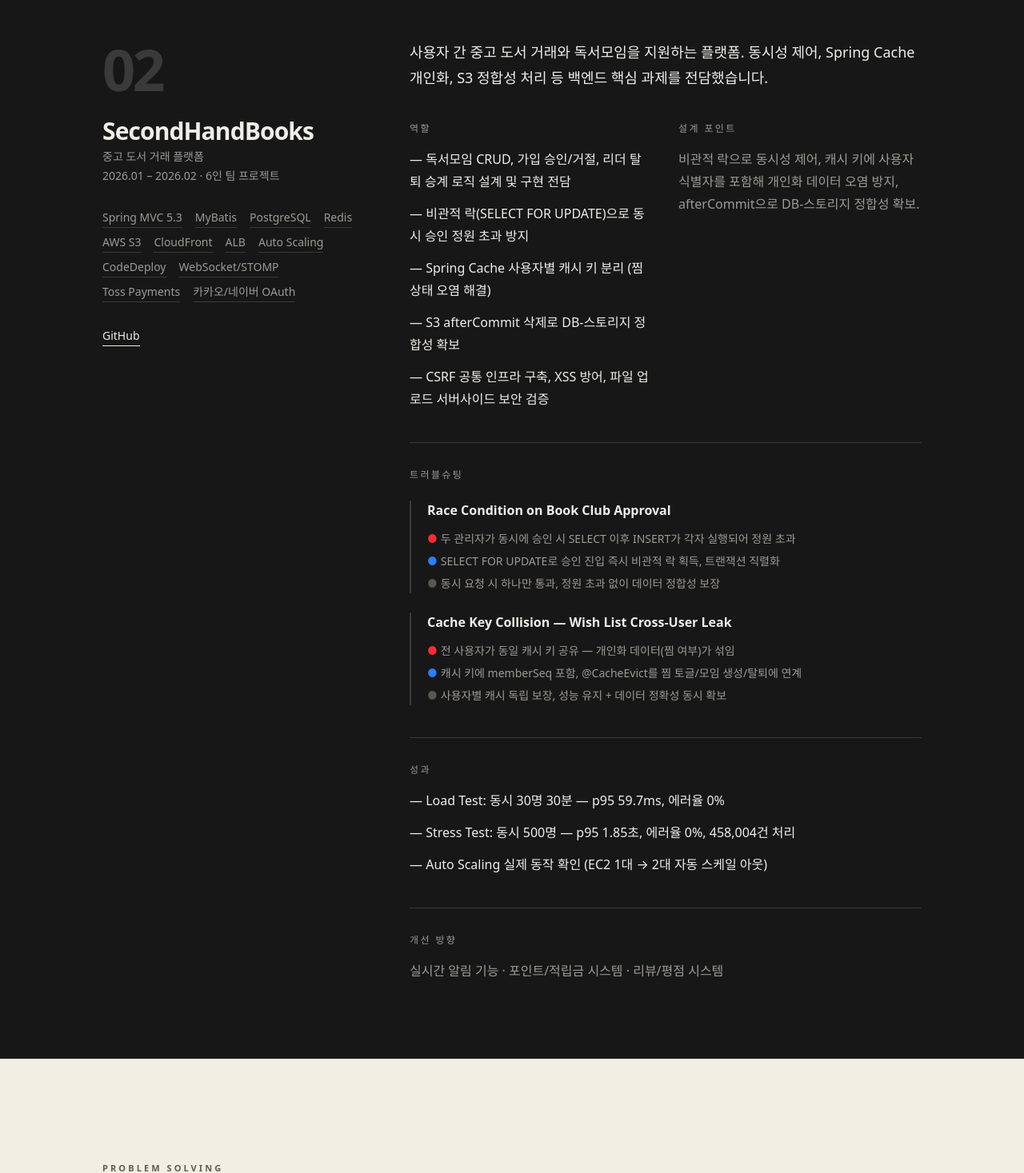
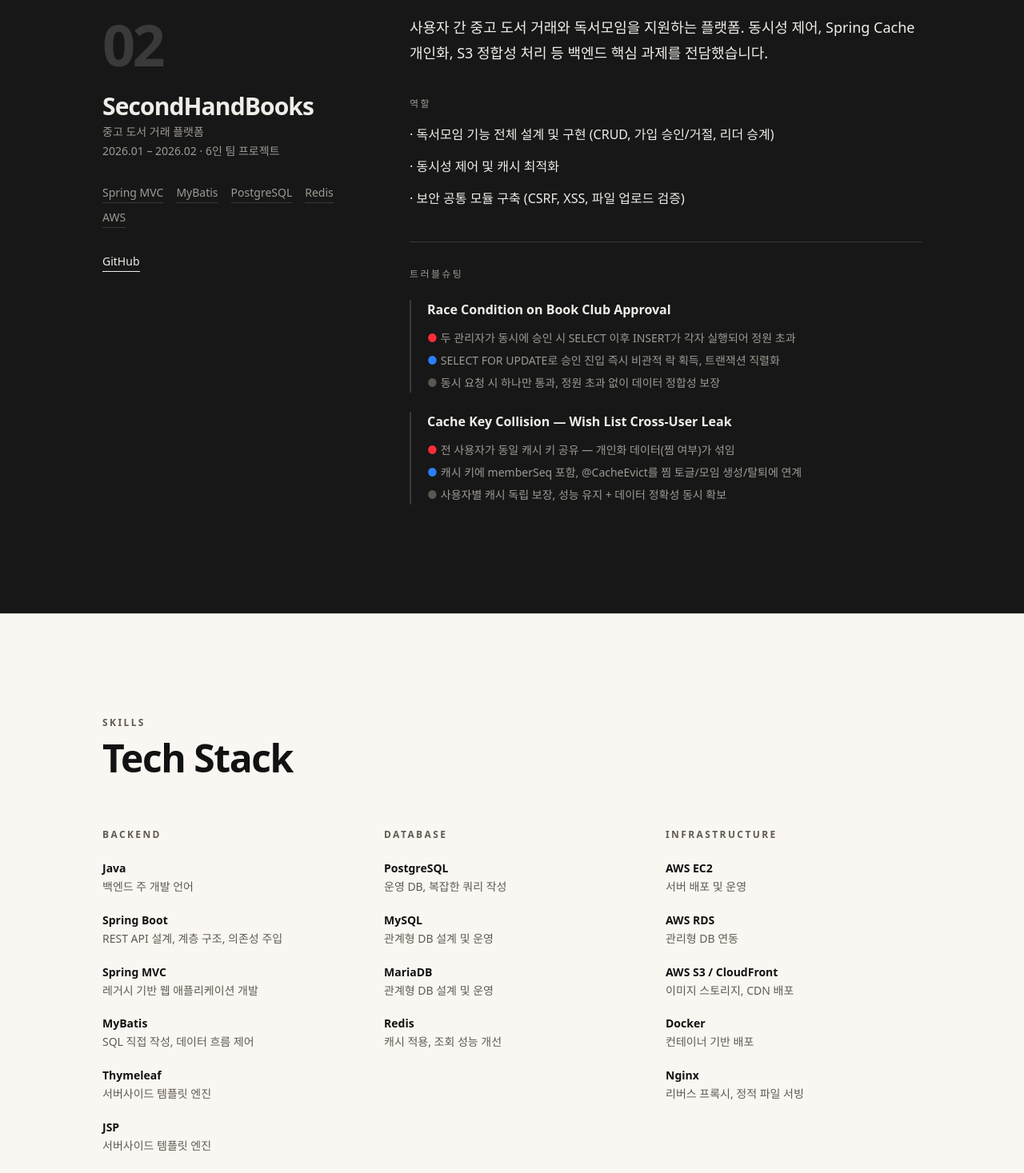
Before and after one commit to hot-gamja/portfolio-v1, a React (Vite) app: page / in a window 1280 px wide. Shown: the part 2360-3827 px from the top of the page at 80% size. Built offline with nearby package versions, Linux system fonts and the light colour scheme; a web font is replaced by a local one.

Commit message:
Update tech stack, role format, remove duplicate sections

```diff
--- a/src/App.jsx
+++ b/src/App.jsx
@@ -1,7 +1,6 @@
 import Hero from './components/Hero'
 import Summary from './components/Summary'
 import Projects from './components/Projects'
-import Troubleshooting from './components/Troubleshooting'
 import TechStack from './components/TechStack'
 import Footer from './components/Footer'
 import './index.css'
@@ -12,7 +11,6 @@ export default function App() {
       <Hero />
       <Summary />
       <Projects />
-      <Troubleshooting />
       <TechStack />
       <Footer />
     </main>
--- a/src/components/Hero.jsx
+++ b/src/components/Hero.jsx
@@ -42,6 +42,7 @@ export default function Hero() {
             </div>
           </div>
 
+
           {/* Right: text index (lg only) */}
           <div className="hidden lg:block">
             <div className="border-l border-line pl-8 space-y-8">
--- a/src/components/Projects.jsx
+++ b/src/components/Projects.jsx
@@ -70,30 +70,17 @@ function ProjectChapter({ project }) {
 
             {/* Role + Design point (SecondHandBooks only) */}
             {project.role && (
-              <div className="grid grid-cols-1 sm:grid-cols-2 gap-8 mb-10">
-                <div>
+              <div className="mb-10">
                 <p className={`text-xs font-medium uppercase tracking-[0.2em] mb-4 ${isDark ? 'text-smoke' : 'text-dim'}`}>
                   역할
                 </p>
                 <ul className="space-y-3">
                   {project.role.map((r) => (
                     <li key={r} className={`text-base leading-7 ${isDark ? 'text-snow' : 'text-ink'}`}>
-                        — {r}
+                      · {r}
                     </li>
                   ))}
                 </ul>
-                </div>
-
-                {project.designPoint && (
-                  <div>
-                    <p className={`text-xs font-medium uppercase tracking-[0.2em] mb-4 ${isDark ? 'text-smoke' : 'text-dim'}`}>
-                      설계 포인트
-                    </p>
-                    <p className={`text-base leading-7 ${isDark ? 'text-smoke' : 'text-dim'}`}>
-                      {project.designPoint}
-                    </p>
-                  </div>
-                )}
               </div>
             )}
 
@@ -127,33 +114,6 @@ function ProjectChapter({ project }) {
               </div>
             )}
 
-            {/* Outcomes (SecondHandBooks only) */}
-            {project.outcomes && (
-              <div className={`border-t pt-8 mb-10 ${isDark ? 'border-coal-line' : 'border-line'}`}>
-                <p className={`text-xs font-medium uppercase tracking-[0.2em] mb-4 ${isDark ? 'text-smoke' : 'text-dim'}`}>
-                  성과
-                </p>
-                <ul className="space-y-3">
-                  {project.outcomes.map((o) => (
-                    <li key={o} className={`text-base leading-7 ${isDark ? 'text-snow' : 'text-ink'}`}>
-                      — {o}
-                    </li>
-                  ))}
-                </ul>
-              </div>
-            )}
-
-            {/* Improvements (SecondHandBooks only) */}
-            {project.improvements && (
-              <div className={`border-t pt-8 ${isDark ? 'border-coal-line' : 'border-line'}`}>
-                <p className={`text-xs font-medium uppercase tracking-[0.2em] mb-4 ${isDark ? 'text-smoke' : 'text-dim'}`}>
-                  개선 방향
-                </p>
-                <p className={`text-base leading-7 ${isDark ? 'text-smoke' : 'text-dim'}`}>
-                  {project.improvements.join(' · ')}
-                </p>
-              </div>
-            )}
           </div>
 
         </div>
--- a/src/components/Summary.jsx
+++ b/src/components/Summary.jsx
@@ -52,7 +52,7 @@ export default function Summary() {
             <div className="stagger border-t border-line pt-6">
               <p className="text-sm font-semibold text-ink mb-3">배포와 운영 경험</p>
               <p className="text-base leading-7 text-dim">
-                EC2, RDS, Nginx 환경에서 직접 배포하며
+                EC2, RDS, S3, Nginx 환경에서 직접 배포하며
                 설정 차이와 운영 이슈를 해결했습니다.
               </p>
             </div>
--- a/src/components/TechStack.jsx
+++ b/src/components/TechStack.jsx
@@ -4,8 +4,12 @@ const mainStacks = [
   {
     category: 'Backend',
     items: [
+      { name: 'Java', desc: '백엔드 주 개발 언어' },
       { name: 'Spring Boot', desc: 'REST API 설계, 계층 구조, 의존성 주입' },
+      { name: 'Spring MVC', desc: '레거시 기반 웹 애플리케이션 개발' },
       { name: 'MyBatis', desc: 'SQL 직접 작성, 데이터 흐름 제어' },
+      { name: 'Thymeleaf', desc: '서버사이드 템플릿 엔진' },
+      { name: 'JSP', desc: '서버사이드 템플릿 엔진' },
       { name: 'JPA / Hibernate', desc: '엔티티 설계, 연관관계 매핑' },
     ],
   },
@@ -13,7 +17,8 @@ const mainStacks = [
     category: 'Database',
     items: [
       { name: 'PostgreSQL', desc: '운영 DB, 복잡한 쿼리 작성' },
-      { name: 'MySQL', desc: '거래 플랫폼 운영 DB' },
+      { name: 'MySQL', desc: '관계형 DB 설계 및 운영' },
+      { name: 'MariaDB', desc: '관계형 DB 설계 및 운영' },
       { name: 'Redis', desc: '캐시 적용, 조회 성능 개선' },
     ],
   },
@@ -23,6 +28,7 @@ const mainStacks = [
       { name: 'AWS EC2', desc: '서버 배포 및 운영' },
       { name: 'AWS RDS', desc: '관리형 DB 연동' },
       { name: 'AWS S3 / CloudFront', desc: '이미지 스토리지, CDN 배포' },
+      { name: 'Docker', desc: '컨테이너 기반 배포' },
       { name: 'Nginx', desc: '리버스 프록시, 정적 파일 서빙' },
     ],
   },
@@ -31,7 +37,7 @@ const mainStacks = [
 const frontendStack = [
   { name: 'React', desc: 'SPA 구성, 컴포넌트 기반 UI' },
   { name: 'JavaScript', desc: '주 언어, 비동기 처리' },
-  { name: 'Tailwind CSS', desc: '유틸리티 기반 스타일링 (이 포트폴리오 직접 구현)' },
+  { name: 'Tailwind CSS', desc: '유틸리티 기반 스타일링' },
 ]
 
 export default function TechStack() {
--- a/src/data/projects.js
+++ b/src/data/projects.js
@@ -7,7 +7,7 @@ export const projects = [
     duration: '2025.11 – 2026.03',
     teamSize: '개인 프로젝트',
     description: 'Spring Boot로 직접 만들어 EC2에 배포해 운영 중인 개인 기술 블로그.',
-    techStack: ['Spring Boot 3.5', 'Thymeleaf', 'MyBatis', 'PostgreSQL', 'Gradle', 'Tailwind CSS', 'Docker', 'AWS EC2'],
+    techStack: ['Spring Boot', 'Thymeleaf', 'MyBatis', 'PostgreSQL', 'Tailwind CSS', 'Docker', 'AWS'],
     github: 'https://github.com/hot-gamja/spring-boot-thymeleaf',
     demo: 'https://hotgamja.dev',
   },
@@ -21,28 +21,11 @@ export const projects = [
     description:
       '사용자 간 중고 도서 거래와 독서모임을 지원하는 플랫폼. 동시성 제어, Spring Cache 개인화, S3 정합성 처리 등 백엔드 핵심 과제를 전담했습니다.',
     role: [
-      '독서모임 CRUD, 가입 승인/거절, 리더 탈퇴 승계 로직 설계 및 구현 전담',
-      '비관적 락(SELECT FOR UPDATE)으로 동시 승인 정원 초과 방지',
-      'Spring Cache 사용자별 캐시 키 분리 (찜 상태 오염 해결)',
-      'S3 afterCommit 삭제로 DB-스토리지 정합성 확보',
-      'CSRF 공통 인프라 구축, XSS 방어, 파일 업로드 서버사이드 보안 검증',
+      '독서모임 기능 전체 설계 및 구현 (CRUD, 가입 승인/거절, 리더 승계)',
+      '동시성 제어 및 캐시 최적화',
+      '보안 공통 모듈 구축 (CSRF, XSS, 파일 업로드 검증)',
     ],
-    techStack: [
-      'Spring MVC 5.3',
-      'MyBatis',
-      'PostgreSQL',
-      'Redis',
-      'AWS S3',
-      'CloudFront',
-      'ALB',
-      'Auto Scaling',
-      'CodeDeploy',
-      'WebSocket/STOMP',
-      'Toss Payments',
-      '카카오/네이버 OAuth',
-    ],
-    designPoint:
-      '비관적 락으로 동시성 제어, 캐시 키에 사용자 식별자를 포함해 개인화 데이터 오염 방지, afterCommit으로 DB-스토리지 정합성 확보.',
+    techStack: ['Spring MVC', 'MyBatis', 'PostgreSQL', 'Redis', 'AWS'],
     troubleshooting: [
       {
         titleEn: 'Race Condition on Book Club Approval',
```
Lines whose indentation alone changed are shown as unchanged.
